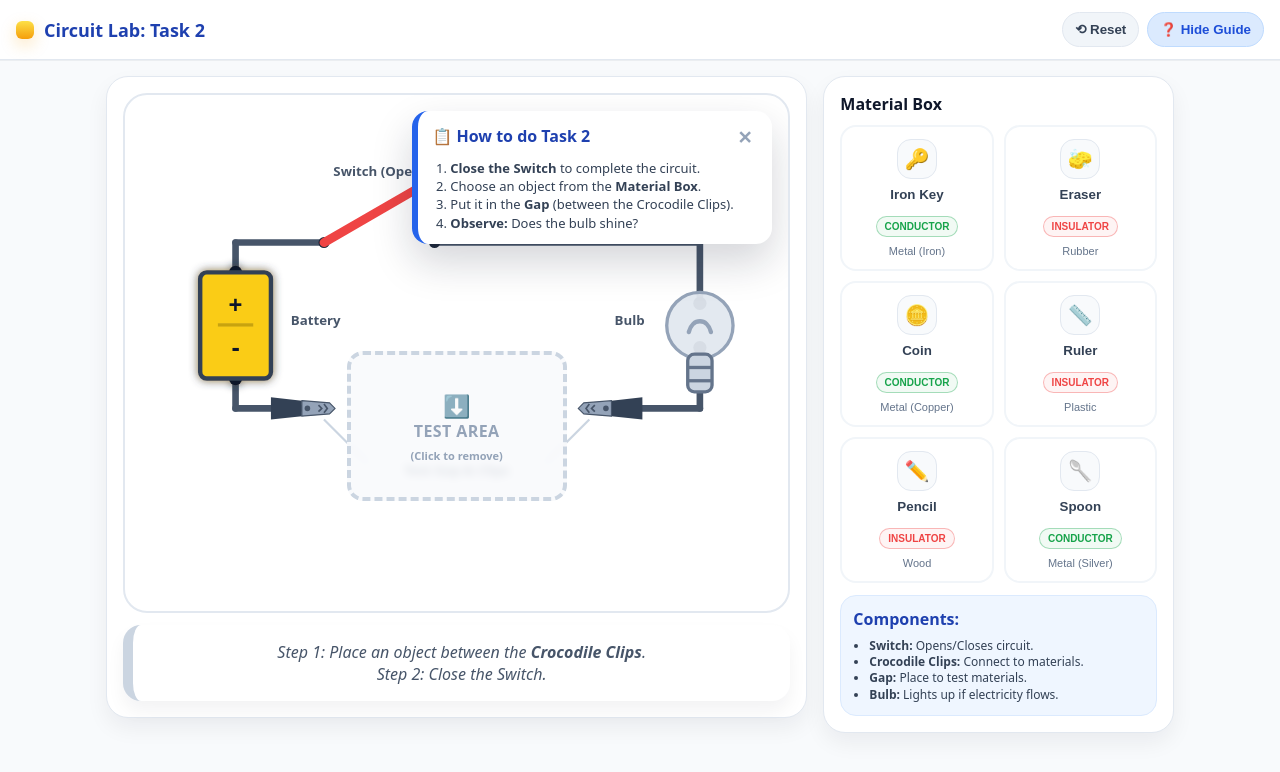
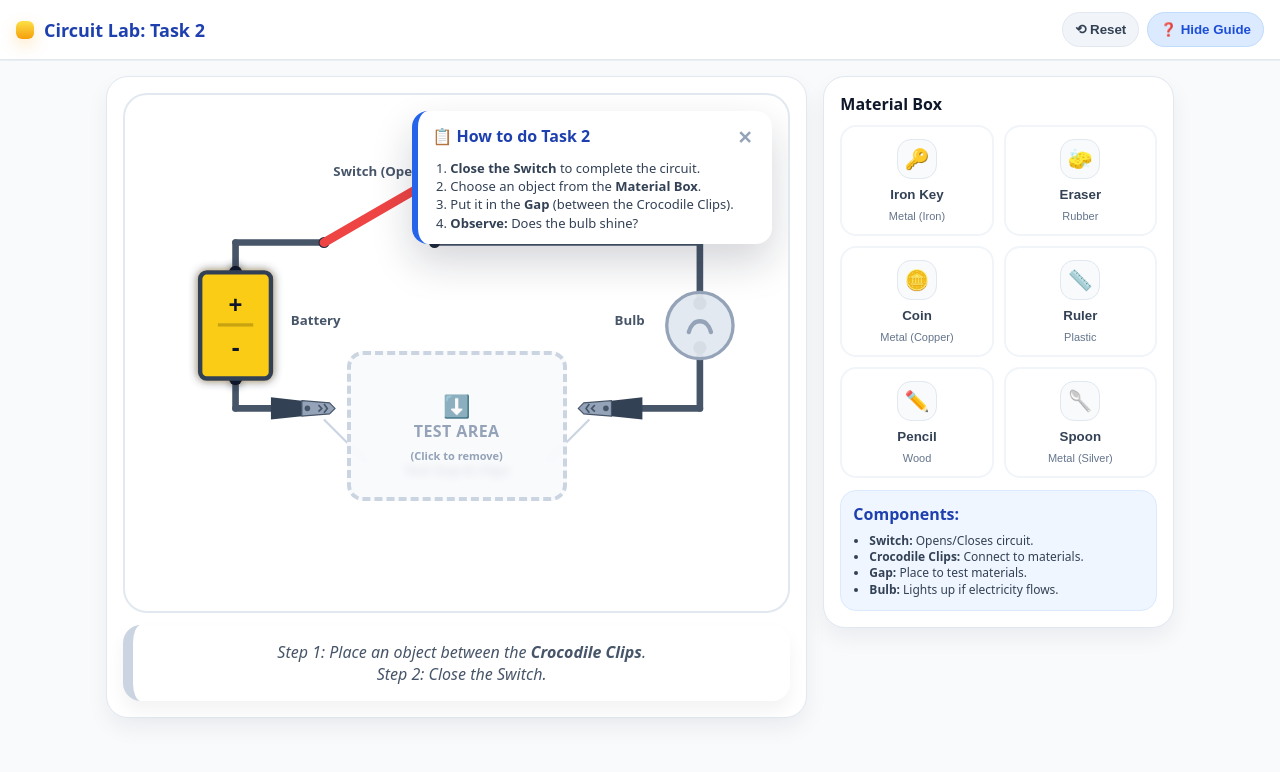
Before and after one commit to herbert2809/AVS-Circuit-Lab, a plain HTML site: page index.html in a window 1280 px wide. Drawn offline with Linux system fonts and the light colour scheme.

Commit message:
Update index.html

```diff
--- a/index.html
+++ b/index.html
@@ -85,7 +85,7 @@
     svg{
       width:100%;
       height:100%;
-      display:block; /* tránh vài case SVG render “lúc được lúc không” */
+      display:block;
     }
 
     .guide{
@@ -198,19 +198,6 @@
       color:#94a3b8;
       font-weight:800;
     }
-    .badge{
-      display:inline-block;
-      font-size:10px;
-      font-weight:900;
-      padding:4px 8px;
-      border-radius:999px;
-      border:1px solid var(--soft);
-      color:var(--muted);
-      background:#f8fafc;
-      margin-top:6px;
-    }
-    .badge.conductor{ border-color:rgba(22,163,74,.35); color:var(--green); background:rgba(22,163,74,.06); }
-    .badge.insulator{ border-color:rgba(239,68,68,.35); color:var(--red); background:rgba(239,68,68,.06); }
 
     .results{
       margin-top:12px;
@@ -390,9 +377,8 @@
               <path d="M 80 -10 L 120 -50" stroke="var(--soft)" stroke-width="2" fill="none" />
             </g>
 
-            <!-- BATTERY (đã “khớp” đúng 2 terminal y=127 & y=223) -->
+            <!-- BATTERY -->
             <g transform="translate(100,175)" filter="url(#glow)">
-              <!-- lead/connector points đúng vào terminal -->
               <circle cx="0" cy="-48" r="6" fill="#0f172a"/>
               <circle cx="0" cy="48" r="6" fill="#0f172a"/>
 
@@ -403,9 +389,9 @@
               <text x="0" y="28" text-anchor="middle" font-size="22" font-weight="900" fill="#0f172a">-</text>
             </g>
 
-            <!-- BULB (đã bỏ rotate(90) để khớp đúng 2 terminal y=155 & y=195) -->
+            <!-- BULB (removed base/socket) -->
             <g id="bulbGroup" transform="translate(520,175)">
-              <!-- connector points đúng vào terminal -->
+              <!-- connector points -->
               <circle cx="0" cy="-20" r="6" fill="#0f172a"/>
               <circle cx="0" cy="20" r="6" fill="#0f172a"/>
 
@@ -419,11 +405,6 @@
               <!-- filament -->
               <path id="bulbFilament" d="M -10 6 C -7 -7, 7 -7, 10 6"
                     fill="none" stroke="#94a3b8" stroke-width="4" stroke-linecap="round" />
-
-              <!-- base (nằm dưới, nhưng không ảnh hưởng điểm nối dây) -->
-              <rect x="-11" y="26" width="22" height="34" rx="6" fill="#cbd5e1" stroke="#64748b" stroke-width="3"/>
-              <line x1="-11" y1="38" x2="11" y2="38" stroke="#64748b" stroke-width="3"/>
-              <line x1="-11" y1="50" x2="11" y2="50" stroke="#64748b" stroke-width="3"/>
             </g>
           </svg>
 
@@ -505,6 +486,7 @@
       return placedItem && placedItem.type === 'conductor' && !isSwitchClosed;
     }
 
+    // UPDATED: remove CONDUCTOR/INSULATOR badges in Material Box
     function renderItems(){
       itemsGrid.innerHTML = '';
       ITEMS.forEach(it => {
@@ -516,7 +498,6 @@
         btn.innerHTML = `
           <div class="icon" aria-hidden="true" style="font-size:20px">${it.icon}</div>
           <div style="font-weight:900;color:#334155;text-align:center">${it.name}</div>
-          <div class="badge ${it.type}">${it.type.toUpperCase()}</div>
           <div class="meta">${it.desc}</div>
         `;
 
@@ -554,7 +535,6 @@
         gap.innerHTML = `
           <div>
             <div style="font-weight:900">${placedItem.icon} ${placedItem.name}</div>
-            <div class="badge ${placedItem.type}">${placedItem.type.toUpperCase()}</div>
             <small>(Click to remove)</small>
           </div>
         `;
@@ -589,7 +569,7 @@
         results.classList.add('warn');
         results.innerHTML = `
           <h3>Circuit is Open!</h3>
-          <p>The object is a <b>CONDUCTOR</b>, but the <b>Switch</b> is open. Close it to test.</p>
+          <p>The object can conduct, but the <b>Switch</b> is open. Close it to test.</p>
         `;
         return;
       }
@@ -598,13 +578,13 @@
         results.classList.add('good');
         results.innerHTML = `
           <h3>Bulb Shines!</h3>
-          <p><b>${placedItem.name}</b> is a <b style="color:var(--green)">CONDUCTOR</b> — electricity passes through.</p>
+          <p><b>${placedItem.name}</b> lets electricity pass through.</p>
         `;
       } else {
         results.classList.add('bad');
         results.innerHTML = `
           <h3>Bulb does NOT Shine.</h3>
-          <p><b>${placedItem.name}</b> is an <b style="color:var(--red)">INSULATOR</b> — it blocks electricity.</p>
+          <p><b>${placedItem.name}</b> blocks electricity.</p>
         `;
       }
     }
```
